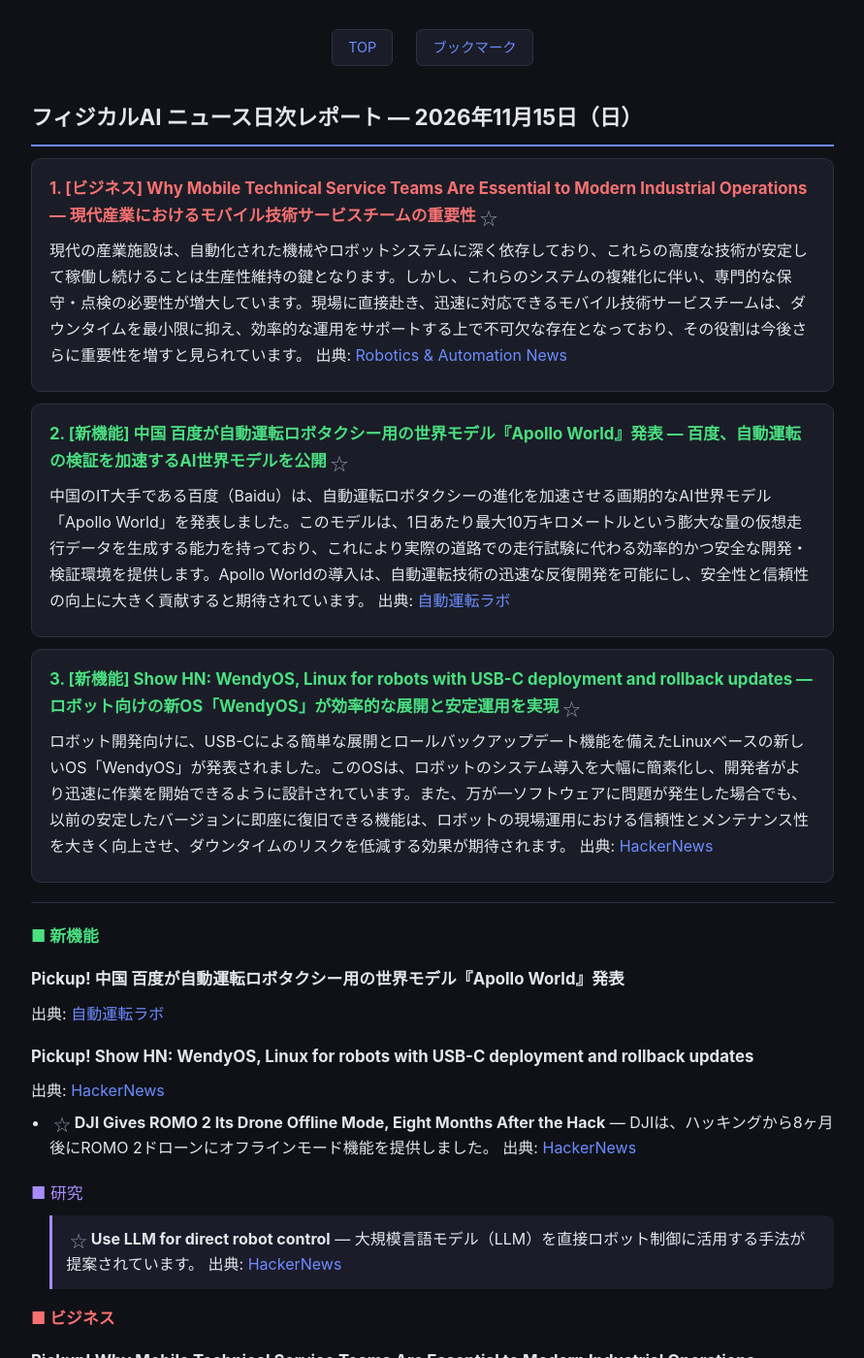
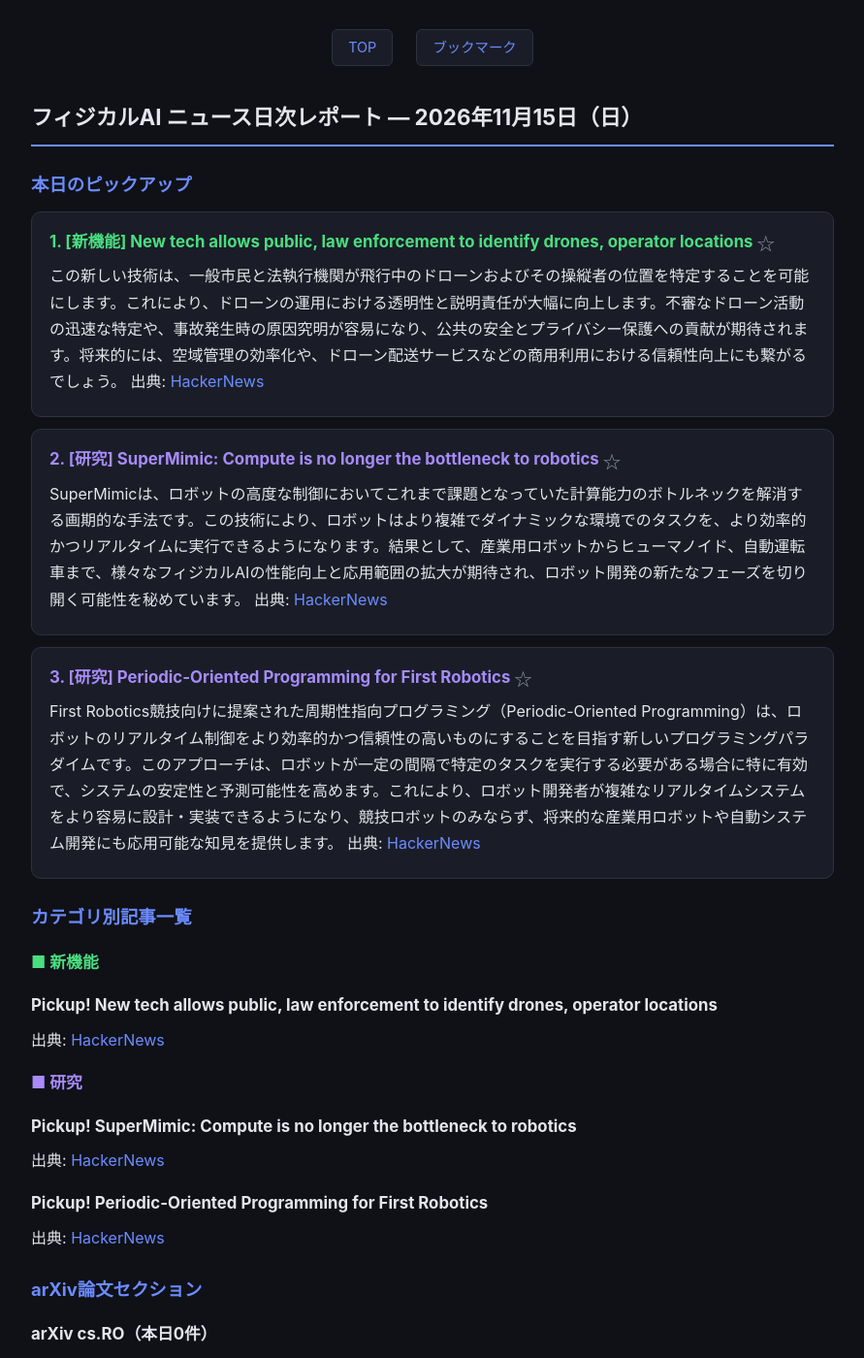
Before and after one commit to otouhu93/nsknowledge-pages, a Jekyll site: the page built from daily/2026-11-15_ai-news.md, in a window 1280 px wide and 1400 px high. Shown: the whole window at 97% size, without its empty margins (194-1085 px from the left). Built offline with Jekyll 4.4.1, drawn with Linux system fonts in a browser that asks for light colours; our own code applies the rules of GitHub Pages for plain Markdown files; some of the changed text lies outside the part shown.

Commit message:
Add daily report: 2026-11-15_ai-news

```diff
--- a/daily/2026-11-15_ai-news.md
+++ b/daily/2026-11-15_ai-news.md
@@ -2,55 +2,44 @@
 layout: report
 date: 2026-11-15
 type: daily
-total_articles: 7
+total_articles: 3
 ---
-
 # フィジカルAI ニュース日次レポート — 2026年11月15日（日）
 
-### 1. [ビジネス] Why Mobile Technical Service Teams Are Essential to Modern Industrial Operations — 現代産業におけるモバイル技術サービスチームの重要性
-現代の産業施設は、自動化された機械やロボットシステムに深く依存しており、これらの高度な技術が安定して稼働し続けることは生産性維持の鍵となります。しかし、これらのシステムの複雑化に伴い、専門的な保守・点検の必要性が増大しています。現場に直接赴き、迅速に対応できるモバイル技術サービスチームは、ダウンタイムを最小限に抑え、効率的な運用をサポートする上で不可欠な存在となっており、その役割は今後さらに重要性を増すと見られています。
-出典: [Robotics & Automation News](https://roboticsandautomationnews.com/2026/11/14/why-mobile-technical-service-teams-are-essential-to-modern-industrial-operations/107115/)
+## 本日のピックアップ
 
-### 2. [新機能] 中国 百度が自動運転ロボタクシー用の世界モデル『Apollo World』発表 — 百度、自動運転の検証を加速するAI世界モデルを公開
-中国のIT大手である百度（Baidu）は、自動運転ロボタクシーの進化を加速させる画期的なAI世界モデル「Apollo World」を発表しました。このモデルは、1日あたり最大10万キロメートルという膨大な量の仮想走行データを生成する能力を持っており、これにより実際の道路での走行試験に代わる効率的かつ安全な開発・検証環境を提供します。Apollo Worldの導入は、自動運転技術の迅速な反復開発を可能にし、安全性と信頼性の向上に大きく貢献すると期待されています。
-出典: [自動運転ラボ](https://jidounten-lab.com/u_70065)
+### 1. [新機能] New tech allows public, law enforcement to identify drones, operator locations
+この新しい技術は、一般市民と法執行機関が飛行中のドローンおよびその操縦者の位置を特定することを可能にします。これにより、ドローンの運用における透明性と説明責任が大幅に向上します。不審なドローン活動の迅速な特定や、事故発生時の原因究明が容易になり、公共の安全とプライバシー保護への貢献が期待されます。将来的には、空域管理の効率化や、ドローン配送サービスなどの商用利用における信頼性向上にも繋がるでしょう。
+出典: [HackerNews](https://www.trains.com/trn/railroads/photography-tips/new-tech-allows-public-law-enforcement-to-identify-active-drones-operator-locations/)
 
-### 3. [新機能] Show HN: WendyOS, Linux for robots with USB-C deployment and rollback updates — ロボット向けの新OS「WendyOS」が効率的な展開と安定運用を実現
-ロボット開発向けに、USB-Cによる簡単な展開とロールバックアップデート機能を備えたLinuxベースの新しいOS「WendyOS」が発表されました。このOSは、ロボットのシステム導入を大幅に簡素化し、開発者がより迅速に作業を開始できるように設計されています。また、万が一ソフトウェアに問題が発生した場合でも、以前の安定したバージョンに即座に復旧できる機能は、ロボットの現場運用における信頼性とメンテナンス性を大きく向上させ、ダウンタイムのリスクを低減する効果が期待されます。
-出典: [HackerNews](https://docs.wendy.dev/latest/getting-started/app/)
+### 2. [研究] SuperMimic: Compute is no longer the bottleneck to robotics
+SuperMimicは、ロボットの高度な制御においてこれまで課題となっていた計算能力のボトルネックを解消する画期的な手法です。この技術により、ロボットはより複雑でダイナミックな環境でのタスクを、より効率的かつリアルタイムに実行できるようになります。結果として、産業用ロボットからヒューマノイド、自動運転車まで、様々なフィジカルAIの性能向上と応用範囲の拡大が期待され、ロボット開発の新たなフェーズを切り開く可能性を秘めています。
+出典: [HackerNews](https://supermimic.github.io/)
 
----
+### 3. [研究] Periodic-Oriented Programming for First Robotics
+First Robotics競技向けに提案された周期性指向プログラミング（Periodic-Oriented Programming）は、ロボットのリアルタイム制御をより効率的かつ信頼性の高いものにすることを目指す新しいプログラミングパラダイムです。このアプローチは、ロボットが一定の間隔で特定のタスクを実行する必要がある場合に特に有効で、システムの安定性と予測可能性を高めます。これにより、ロボット開発者が複雑なリアルタイムシステムをより容易に設計・実装できるようになり、競技ロボットのみならず、将来的な産業用ロボットや自動システム開発にも応用可能な知見を提供します。
+出典: [HackerNews](https://bvisness.me/periodic-oriented-programming/)
+
+## カテゴリ別記事一覧
 
 ### ■ 新機能
-### Pickup! 中国 百度が自動運転ロボタクシー用の世界モデル『Apollo World』発表
-出典: [自動運転ラボ](https://jidounten-lab.com/u_70065)
-### Pickup! Show HN: WendyOS, Linux for robots with USB-C deployment and rollback updates
-出典: [HackerNews](https://docs.wendy.dev/latest/getting-started/app/)
-- **DJI Gives ROMO 2 Its Drone Offline Mode, Eight Months After the Hack** — DJIは、ハッキングから8ヶ月後にROMO 2ドローンにオフラインモード機能を提供しました。
-出典: [HackerNews](https://dronexl.co/2026/11/04/dji-romo-2-local-data-mode-offline-privacy/)
+### Pickup! New tech allows public, law enforcement to identify drones, operator locations
+出典: [HackerNews](https://www.trains.com/trn/railroads/photography-tips/new-tech-allows-public-law-enforcement-to-identify-active-drones-operator-locations/)
 
 ### ■ 研究
-- **Use LLM for direct robot control** — 大規模言語モデル（LLM）を直接ロボット制御に活用する手法が提案されています。
-出典: [HackerNews](https://arxiv.org/abs/2610.28259)
+### Pickup! SuperMimic: Compute is no longer the bottleneck to robotics
+出典: [HackerNews](https://supermimic.github.io/)
+### Pickup! Periodic-Oriented Programming for First Robotics
+出典: [HackerNews](https://bvisness.me/periodic-oriented-programming/)
 
-### ■ ビジネス
-### Pickup! Why Mobile Technical Service Teams Are Essential to Modern Industrial Operations
-出典: [Robotics & Automation News](https://roboticsandautomationnews.com/2026/11/14/why-mobile-technical-service-teams-are-essential-to-modern-industrial-operations/107115/)
-- **Robot startup cant pay staff after founder takes $4.6M from company to buy home** — あるロボットスタートアップ企業が、創設者が自宅購入のために460万ドルを会社から持ち出し、従業員への給与支払いができなくなったという事態が発生しました。
-出典: [HackerNews](https://www.cnbc.com/2026/11/14/foundation-payroll-ceo-loan.html)
-- **Tesla Cybercab orders open at $29,990 and $299/mo, only in Robotaxi zones** — テスラがサイバーキャブの予約受付を開始し、価格は29,990ドルまたは月額299ドルで、ロボタクシーゾーン限定での提供となります。
-出典: [HackerNews](https://electrek.co/2026/11/13/tesla-cybercab-personal-use-orders-299-subscription-geofence/)
+## arXiv論文セクション
 
----
-
-### arXiv論文セクション
 ### arXiv cs.RO（本日0件）
 
 ### arXiv cs.AI（本日0件）
 
----
+## 収集状況テーブル
 
-### 収集状況テーブル
 | ソース | 取得件数 | ステータス |
 |---|---|---|
 | The Robot Report | 0 | 0件 |
@@ -71,12 +60,12 @@ total_articles: 7
 | VentureBeat AI | 0 | 0件 |
 | MIT Tech Review | 0 | 0件 |
 | IEEE Spectrum AI | 0 | 0件 |
-| Robotics & Automation News | 1 | 取得成功（1件） |
+| Robotics & Automation News | 0 | 0件 |
 | ScienceDaily Robotics | 0 | 0件 |
 | arXiv cs.AI | 0 | 0件 |
 | ITmedia AI+ | 0 | 0件 |
 | MONOist | 0 | 0件 |
-| 自動運転ラボ | 1 | 取得成功（1件） |
-| HackerNews | 5 | 取得成功（5件） |
+| 自動運転ラボ | 0 | 0件 |
+| HackerNews | 3 | 取得成功（3件） |
 | r/robotics | 0 | 0件 |
 | r/SelfDrivingCars | 0 | 0件 |
```
